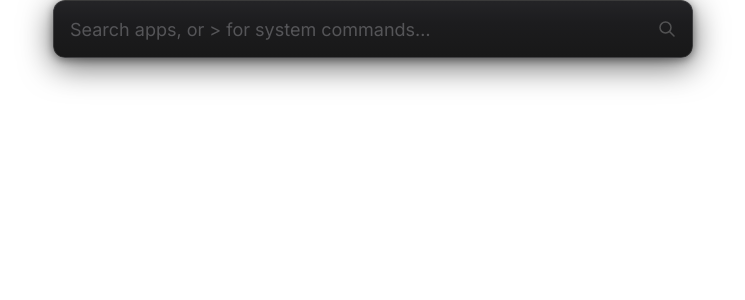
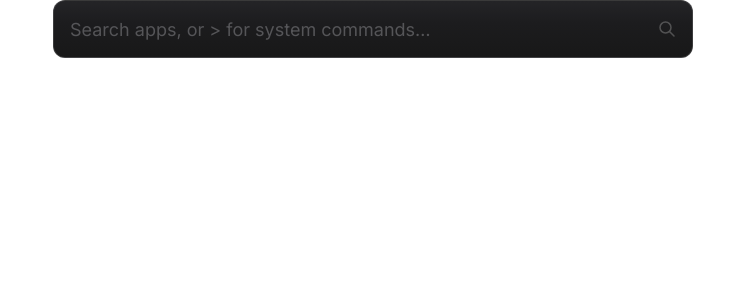
Before and after one commit to balazsbohonyi/riftle, a Vue app: page / in a window 1280 px wide. Shown: the top 300 px of the page, without its empty margins (267-1012 px from the left). Built offline with nearby package versions, Linux system fonts and the light colour scheme.

Commit message:
fix(05-verify): restore Tauri OS shadow, remove CSS box-shadow
CSS box-shadow is clipped by transparent window bounds and looks wrong.
OS-level shadow (shadow: true) renders outside the window and looks correct.

```diff
--- a/src-tauri/tauri.conf.json
+++ b/src-tauri/tauri.conf.json
@@ -19,7 +19,7 @@
         "center": true,
         "decorations": false,
         "transparent": true,
-        "shadow": false,
+        "shadow": true,
         "resizable": false,
         "skipTaskbar": true,
         "alwaysOnTop": true,
--- a/src/App.vue
+++ b/src/App.vue
@@ -343,7 +343,6 @@ html, body {
   border: 1px solid #ffffff25;
   border-radius: 12px;
   overflow: hidden;
-  box-shadow: 0 8px 32px rgba(0, 0, 0, 0.6), 0 2px 8px rgba(0, 0, 0, 0.4);
   /* Animation: hidden state */
   opacity: 0;
   transform: translateY(-6px);
```
